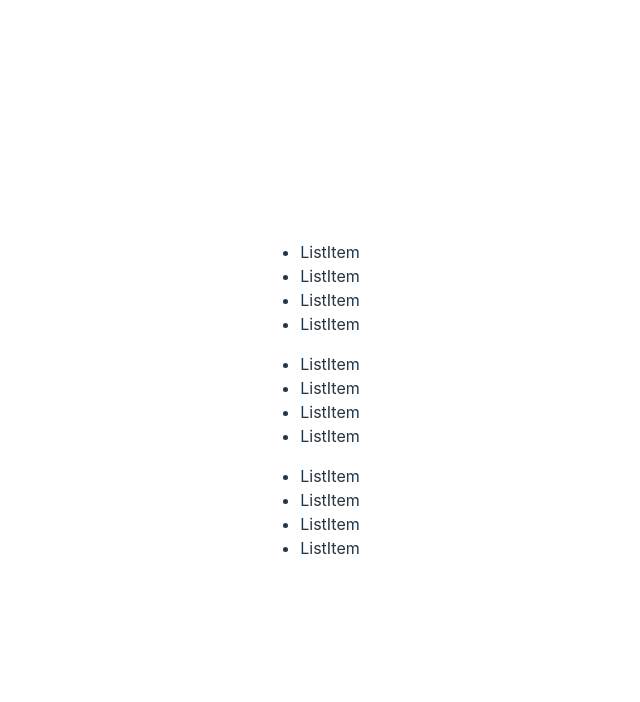
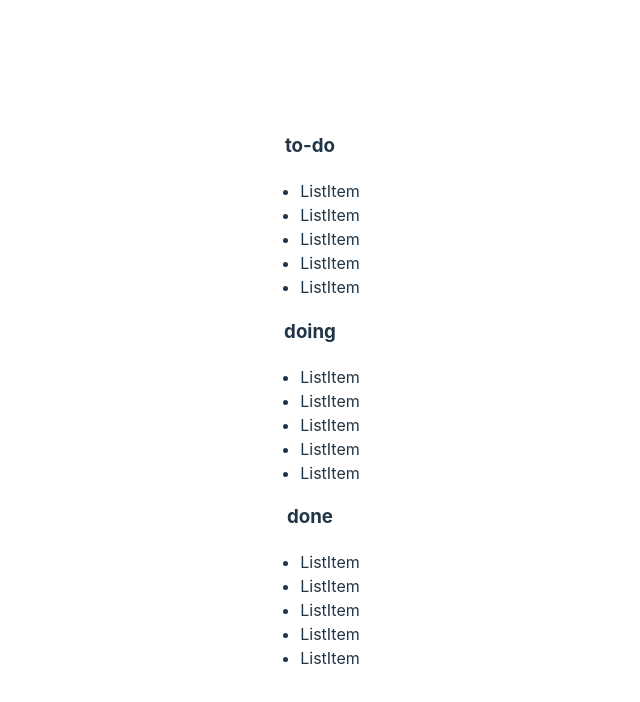
Before and after one commit to TheoKondak/kanban-board, a React (Vite) app: page / in a window 1280 px wide. Shown: the top 702 px of the page, without its empty margins (330-970 px from the left). Built offline with nearby package versions, Linux system fonts and the light colour scheme; data requests are answered from the project's data file.

Commit message:
WIP: adding TS types to the components

```diff
--- a/src/App.tsx
+++ b/src/App.tsx
@@ -1,14 +1,34 @@
 import { useState, useEffect } from 'react';
+
+// Services
+import kanbanService from './services/kanbanService';
+
+// Components
+import Loading from './components/Loading';
 import Column from './components/Column';
 
+// Styling
 import './App.css';
 
 const App = () => {
+  const [kanbanColumns, setKanbanColumns] = useState<KanbanColumn[] | null>(null);
+
+  useEffect(() => {
+    kanbanService.getAll().then((initialKanbanColumns) => setKanbanColumns(initialKanbanColumns));
+  }, []);
+
+  const generateId = (data: string) => `${data}_${new Date().getTime()}`;
+
   return (
     <div className="App">
-      <Column />
-      <Column />
-      <Column />
+      {kanbanColumns ? (
+        kanbanColumns.map((kanbanColumn: KanbanColumn, index: number) => {
+          const key: string = generateId(index.toString() + '_' + kanbanColumn.title.toString());
+          return <Column key={key} title={kanbanColumn.title} cards={kanbanColumn.cards} />;
+        })
+      ) : (
+        <Loading />
+      )}
     </div>
   );
 };
--- a/src/components/Column.tsx
+++ b/src/components/Column.tsx
@@ -1,12 +1,12 @@
 import React from 'react';
 import List from './List';
 
-type Props = {};
-
-const Column = ({}: Props) => {
+const Column: React.FC<KanbanColumn[]> = ({ title, cards }) => {
+  // console.log(cards);
   return (
     <div>
-      <List />
+      <h3>{title}</h3>
+      <List cards={cards} />
     </div>
   );
 };
--- a/src/components/List.tsx
+++ b/src/components/List.tsx
@@ -1,15 +1,19 @@
 import React from 'react';
 import ListItem from './ListItem';
 
-type Props = {};
-
-const List = ({}: Props) => {
+interface Props {
+  cards: {
+    title: string;
+    content: string;
+  }[];
+}
+const List: React.FC<Card[]> = ({ cards }) => {
+  console.log(cards);
   return (
     <ul>
-      <ListItem />
-      <ListItem />
-      <ListItem />
-      <ListItem />
+      {cards.map((card: Card, index: string) => (
+        <ListItem key={index} title={card.title.toString()} content={card.content} />
+      ))}
     </ul>
   );
 };
--- /dev/null
+++ b/src/components/Loading.tsx
@@ -0,0 +1,6 @@
+import React from 'react';
+import ReactLoading from 'react-loading';
+
+const Loading = ({ type = 'spin', color = 'red' }) => <ReactLoading type={type} color={color} height={50} width={50} />;
+
+export default Loading;
--- /dev/null
+++ b/src/services/kanbanService.tsx
@@ -0,0 +1,36 @@
+import axios from 'axios';
+
+const baseUrl = 'http://localhost:3000/kanban';
+
+const getAll = () => {
+  const request = axios.get(baseUrl);
+  return request
+    .then((response) => response.data)
+    .catch((error) => {
+      if (error.response) {
+        // The request was made and the server responded with a status code
+        // that falls out of the range of 2xx
+        console.log(`Error response status: ${error.response.status}`);
+        console.log(`Error message data: `, error.response.data);
+        console.log(`Error response headers: `, error.response.headers);
+      } else if (error.request) {
+        // The request was made but no response was received
+        // `error.request` is an instance of XMLHttpRequest in the browser and an instance of
+        // http.ClientRequest in node.js
+        console.log(`Error Request:`, error.request);
+      } else {
+        // Something happened in setting up the request that triggered an Error
+        console.log('Error', error.message);
+      }
+      console.log(`Error config: `, error.config);
+    });
+};
+
+const create = () => {
+  return 'hi';
+};
+
+export default {
+  getAll,
+  create,
+};
```
Also changed, not shown: src/interfaces/interfaces.d.ts (added, +9 -0 lines).
